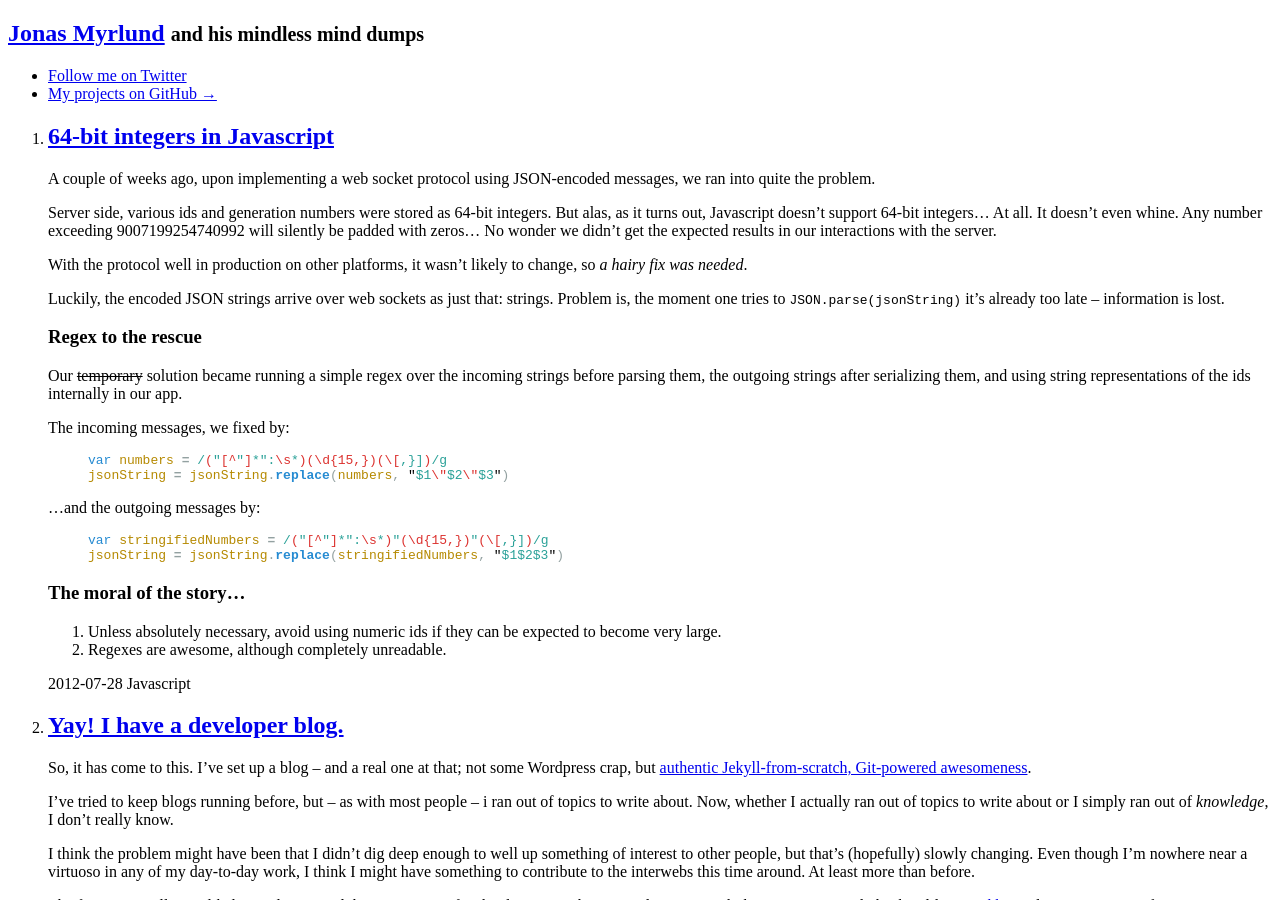
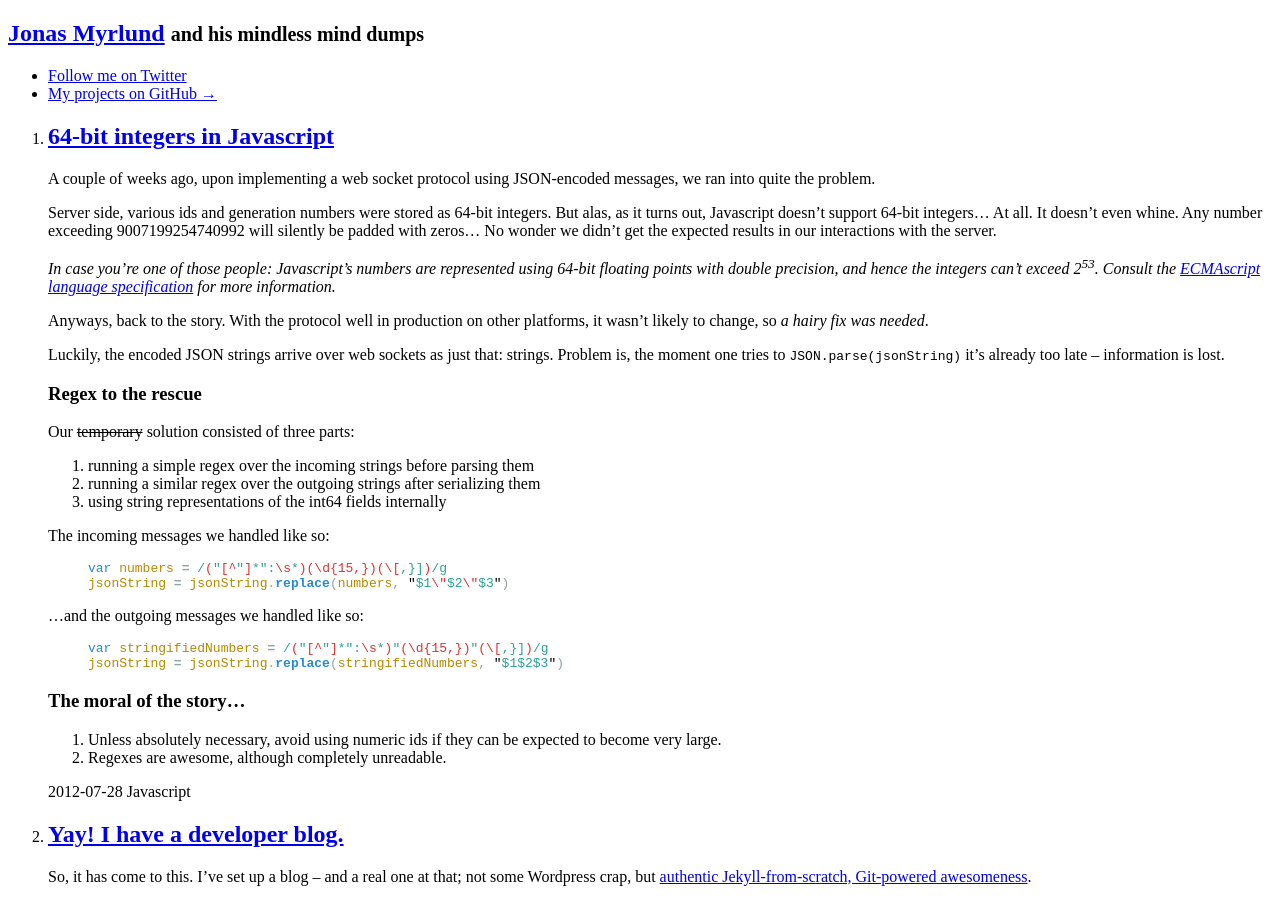
Before and after one commit to myrlund/myrlund.github.com, a Jekyll site: the page built from index.html, in a window 1280 px wide and 900 px high. Built offline with Jekyll 4.4.1, drawn with Linux system fonts in a browser that asks for light colours; nearby versions of some CDN libraries; a script that is not in the unit is left out.

Commit message:
Some minor modifications to the last post.

```diff
--- a/_posts/2012-07-28-64-bit-ints-in-javascript.md
+++ b/_posts/2012-07-28-64-bit-ints-in-javascript.md
@@ -8,22 +8,28 @@ A couple of weeks ago, upon implementing a web socket protocol using JSON-encode
 
 Server side, various ids and generation numbers were stored as 64-bit integers. But alas, as it turns out, Javascript doesn't support 64-bit integers... At all. It doesn't even whine. Any number exceeding 9007199254740992 will silently be padded with zeros... No wonder we didn't get the expected results in our interactions with the server.
 
-With the protocol well in production on other platforms, it wasn't likely to change, so _a hairy fix was needed_.
+_In case you're one of those people: Javascript's numbers are represented using 64-bit floating points with double precision, and hence the integers can't exceed 2<sup>53</sup>. Consult the [ECMAscript language specification](http://ecma262-5.com/ELS5_HTML.htm#Section_8.5) for more information._
+
+Anyways, back to the story. With the protocol well in production on other platforms, it wasn't likely to change, so _a hairy fix was needed_.
 
 Luckily, the encoded JSON strings arrive over web sockets as just that: strings. Problem is, the moment one tries to `JSON.parse(jsonString)` it's already too late -- information is lost.
 
 ### Regex to the rescue
 
-Our <del>temporary</del> solution became running a simple regex over the incoming strings before parsing them, the outgoing strings after serializing them, and using string representations of the ids internally in our app.
+Our <del>temporary</del> solution consisted of three parts:
 
-The incoming messages, we fixed by:
+1. running a simple regex over the incoming strings before parsing them
+2. running a similar regex over the outgoing strings after serializing them
+3. using string representations of the int64 fields internally
+
+The incoming messages we handled like so:
 
 {% highlight javascript %}
 var numbers = /("[^"]*":\s*)(\d{15,})(\[,}])/g
 jsonString = jsonString.replace(numbers, "$1\"$2\"$3")
 {% endhighlight %}
 
-...and the outgoing messages by:
+...and the outgoing messages we handled like so:
 
 {% highlight javascript %}
 var stringifiedNumbers = /("[^"]*":\s*)"(\d{15,})"(\[,}])/g
```
Also changed, not shown: 2 other files.
